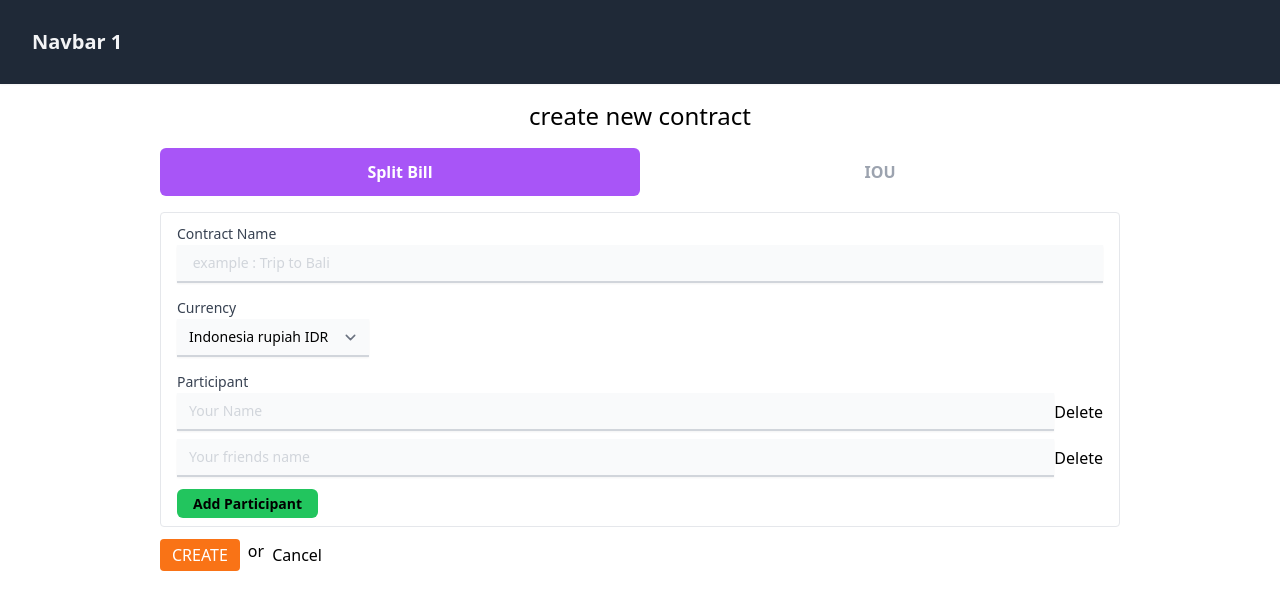
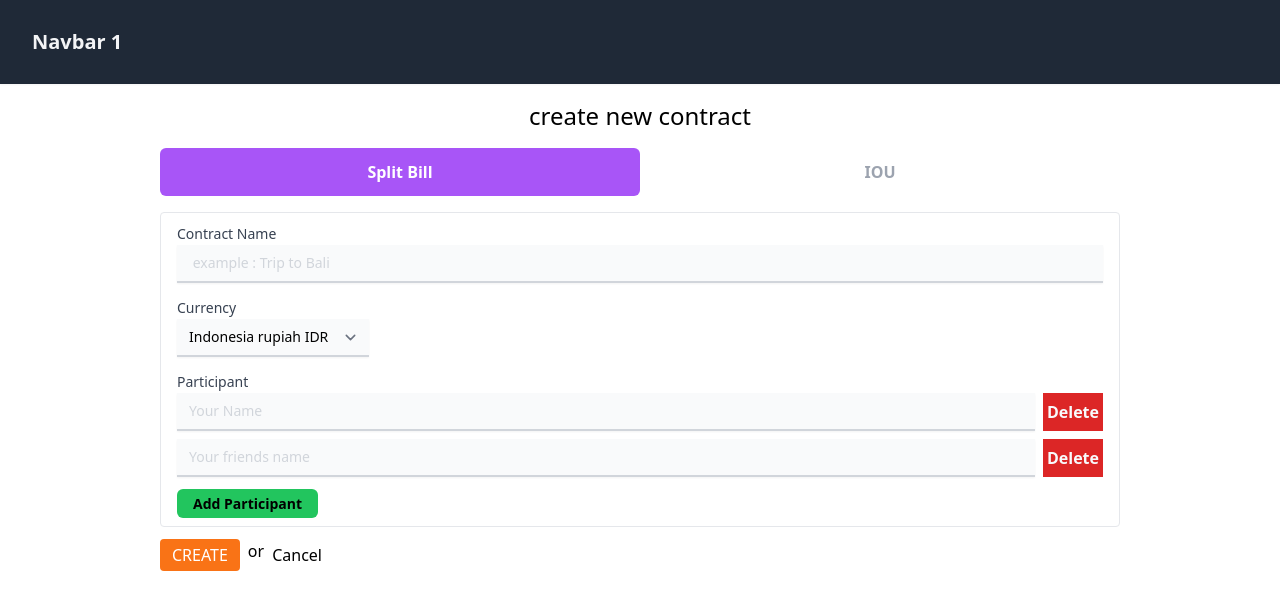
Before and after one commit to triramdhani/SimplyIOU, a Next.js app: page /newContract in a window 1280 px wide. Shown: the top 610 px of the page. Built offline with nearby package versions, Linux system fonts and the light colour scheme.

Commit message:
style: style delete participant btn

```diff
--- a/src/components/Ui/CardSplitBill.tsx
+++ b/src/components/Ui/CardSplitBill.tsx
@@ -33,6 +33,7 @@ const CardSplitBill = () => {
   const handleFormSubmit = (e: { preventDefault: () => void })=>{
     e.preventDefault()
     alert("clicked")
+    console.log(e)
   }
 
   return (
@@ -75,7 +76,7 @@ const CardSplitBill = () => {
       {arrParticipants.length >= 1 &&
         arrParticipants.map((item, index)=>{
           return (
-            <div key={item} className={'flex mb-2'}>
+            <div key={index + 2} className={'flex mb-2'}>
               <input type="text" id={`participant ${index + 2}`} name={`participant ${index + 2}`}
                 placeholder="Your friends name"
                 className="form-input w-full block shadow-sm border-0 border-b-2 border-gray-300 bg-gray-50 text-sm placeholder-gray-300 focus:border-yellow-500 focus:ring-0"
--- a/src/components/Ui/btn/BtnDeleteParticipant.tsx
+++ b/src/components/Ui/btn/BtnDeleteParticipant.tsx
@@ -11,7 +11,7 @@ const BtnDeleteParticipant = ({isDisabled,hadnleDeleteParticipantDtn}:IBtnDelete
         disabled={isDisabled}
         onClick={ hadnleDeleteParticipantDtn}
         type='button'
-        className='block'
+        className='block bg-red-600 text-slate-50 px-1 ml-2 font-semibold'
     >
         Delete
     </button>
```
